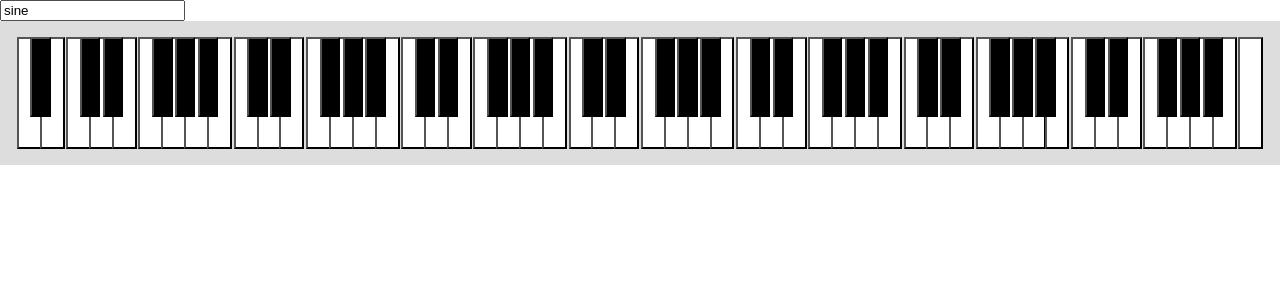
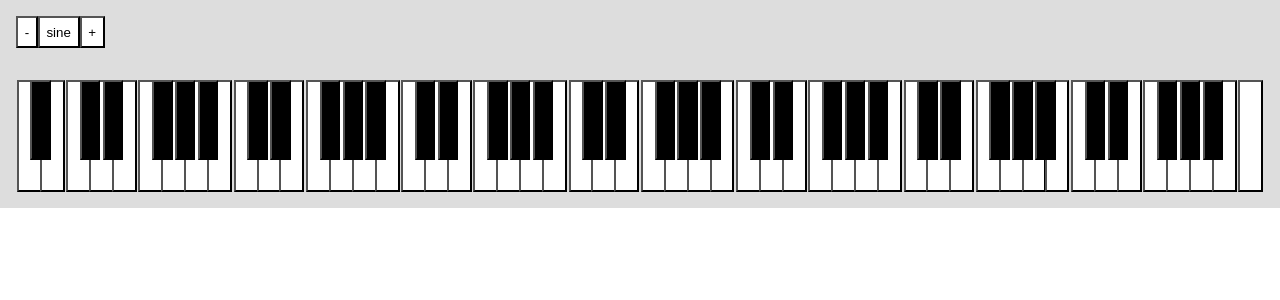
Before and after one commit to resistdesign/mio-piano, a React (Vite) app: page / in a window 1280 px wide. Shown: the top 300 px of the page. Built offline with nearby package versions, Linux system fonts and the light colour scheme.

Commit message:
chore: (repo) Automatic commit.

```diff
--- a/src/index.tsx
+++ b/src/index.tsx
@@ -1,7 +1,8 @@
 import {render} from 'react-dom';
-import React, {ChangeEvent, FC, MouseEvent, useCallback, useRef, useState} from 'react';
+import React, {FC, MouseEvent, useCallback, useRef, useState} from 'react';
 import styled, {createGlobalStyle} from "styled-components";
 
+const oscTypes: OscillatorType[] = ['sine', 'square', 'sawtooth', 'triangle'];
 const charList = "1234567890qwertyuiop[]\\asdfghjkl;'zxcvbnm,./!@#$%^&*()QWERTYUIOP{}|ASDFGHJKL:\"ZXCVBNM<>?";
 
 const getHalfStepFrequency = (n = 0) => 440 * Math.pow(Math.pow(2, 1 / 12), n);
@@ -17,10 +18,6 @@ const GlobalStyle = createGlobalStyle`
     padding: 0;
     font-family: sans-serif;
   }
-`;
-const MessageBox = styled.div`
-  background-color: #eee;
-  font-size: 5em;
 `;
 const KeyButton = styled.button`
   background-color: white;
@@ -54,12 +51,32 @@ const KeyContainer = styled.div`
   user-select: none;
   font-size: 1em;
 `;
-
+const OscUIContainer = styled.div`
+  display: flex;
+  flex-direction: row;
+  justify-content: flex-start;
+  align-items: center;
+  background-color: #ddd;
+  padding: 1em;
+`;
+const OscTypeButton = styled.button`
+  padding: 0.5em;
+  background-color: white;
+`;
 const App: FC = () => {
+    const [selectedOscType, setSelectedOscType] = useState<OscillatorType>(oscTypes[0]);
+    const onIncrementOscType = useCallback(() => {
+        const i = oscTypes.indexOf(selectedOscType);
+        setSelectedOscType(oscTypes[i + 1] || oscTypes[0]);
+    }, [selectedOscType, setSelectedOscType]);
+    const onDecrementOscType = useCallback(() => {
+        const i = oscTypes.indexOf(selectedOscType);
+        setSelectedOscType(oscTypes[i - 1] || oscTypes[oscTypes.length - 1]);
+    }, [selectedOscType, setSelectedOscType]);
     const rangeStart = -39;
     const rangeEnd = 48;
     const rangeList = Array.from({length: rangeEnd - rangeStart + 1}, (_, i) => i + rangeStart);
-    const [waveType, setWaveType] = useState('sine');
+    const [waveType, setWaveType] = useState<OscillatorType>('sine');
     const [mouseIsDown, setMouseIsDown] = useState(false);
     const keyPressedMapRef = useRef<Record<number, boolean>>({});
     const keyPressedMap = keyPressedMapRef.current;
@@ -71,9 +88,6 @@ const App: FC = () => {
         };
         setKeyPressedMapTick(keyPressedMapTick + 1);
     }, [keyPressedMapTick, setKeyPressedMapTick]);
-    const onInput = useCallback((e: ChangeEvent<HTMLInputElement>) => {
-        setWaveType(e.currentTarget.value);
-    }, [setWaveType]);
     const onKeyContainerDown = useCallback((e: MouseEvent<HTMLDivElement>) => setMouseIsDown(true), [setMouseIsDown]);
     const onKeyContainerUp = useCallback((e: MouseEvent<HTMLDivElement>) => setMouseIsDown(false), [setMouseIsDown]);
     const onKeyPlayDown = useCallback((e: MouseEvent<HTMLButtonElement> | KeyboardEvent) => {
@@ -105,7 +119,7 @@ const App: FC = () => {
                 }
             };
 
-            oscillator.type = waveType as any;
+            oscillator.type = waveType;
             vol.connect(audioCtx.destination);
             oscillator.connect(vol);
             oscillator.frequency.value = value;
@@ -128,15 +142,18 @@ const App: FC = () => {
     return (
         <>
             <GlobalStyle/>
-            <div>
-                <input type="text" value={waveType} onChange={onInput}/>
-            </div>
+            <OscUIContainer>
+                <OscTypeButton onClick={onDecrementOscType}>-</OscTypeButton>
+                <OscTypeButton>{selectedOscType}</OscTypeButton>
+                <OscTypeButton onClick={onIncrementOscType}>+</OscTypeButton>
+            </OscUIContainer>
             <KeyContainer
                 onMouseDown={onKeyContainerDown}
                 onMouseUp={onKeyContainerUp}
                 onMouseLeave={onKeyContainerUp}
                 onKeyDown={onKeyPlayDown as any}
                 tabIndex={0}
+                autoFocus
             >
                 {rangeList.map((n) => {
                     const f = getHalfStepFrequency(n);
```
